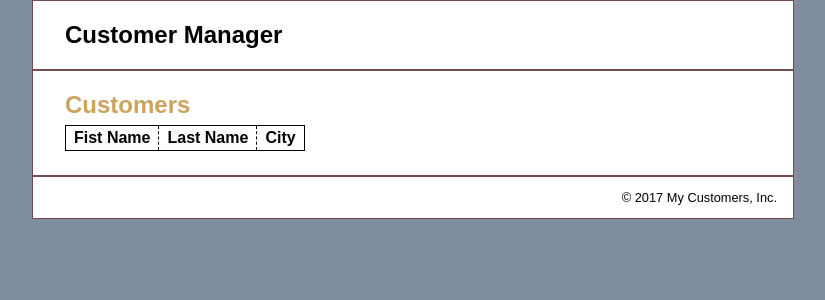
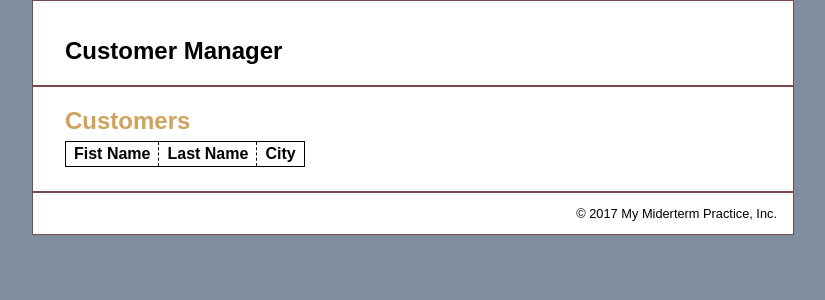
Before and after one commit to roylisa2/midterm, a PHP site: page / in a window 1280 px wide. Shown: the top 300 px of the page, without its empty margins (227-1052 px from the left). Run offline with PHP 8.4, Linux system fonts and the light colour scheme; data that the repository does not hold is empty.

Commit message:
Midterm Practice Header & Footer New Pages

```diff
--- /dev/null
+++ b/footer.php
@@ -0,0 +1,7 @@
+    <div id="footer">
+        <p>&copy; <?php echo date("Y"); ?> My Miderterm Practice, Inc.</p>
+    </div>
+
+    </div><!-- end page -->
+</body>
+</html>
--- /dev/null
+++ b/header.php
@@ -0,0 +1,12 @@
+<!DOCTYPE html>
+<html>
+
+<!-- the head section -->
+<head>
+    <title>My Shop</title>
+    <link rel="stylesheet" type="text/css" href="main.css" />
+</head>
+
+<!-- the body section -->
+<body>
+    <div id="page">
--- a/index.php
+++ b/index.php
@@ -20,18 +20,8 @@
     $stmt->bind_result($firstName, $lastName, $city);
 ?>
 
-<!DOCTYPE html>
-<html>
-
-<!-- the head section -->
-<head>
-    <title>My Shop</title>
-    <link rel="stylesheet" type="text/css" href="main.css" />
-</head>
-
-<!-- the body section -->
-<body>
-    <div id="page">
+<!-- header information comes from include file -->
+    <p><?php include 'header.php'; ?></p>
 
     <div id="header">
         <h1>Customer Manager</h1>
@@ -63,10 +53,5 @@
         </div>
     </div>
 
-    <div id="footer">
-        <p>&copy; <?php echo date("Y"); ?> My Customers, Inc.</p>
-    </div>
-
-    </div><!-- end page -->
-</body>
-</html>
+ <!-- shared footer information comes from include file -->
+    <p><?php include 'footer.php'; ?></p>
```
